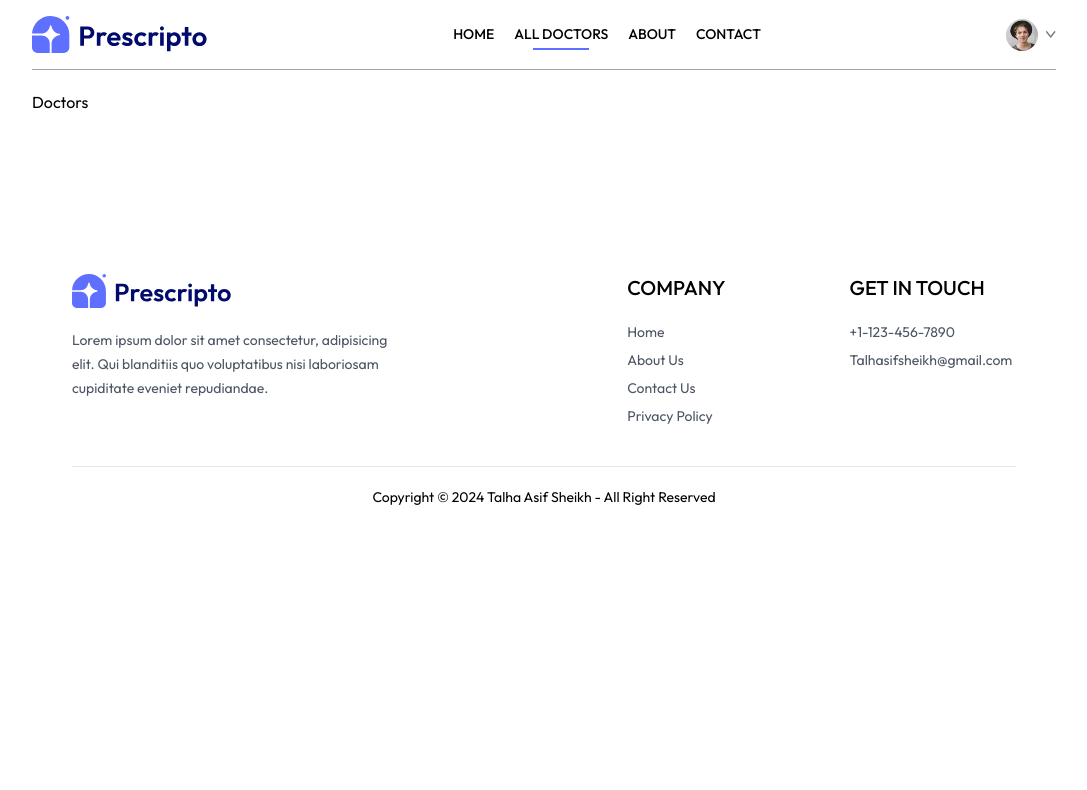
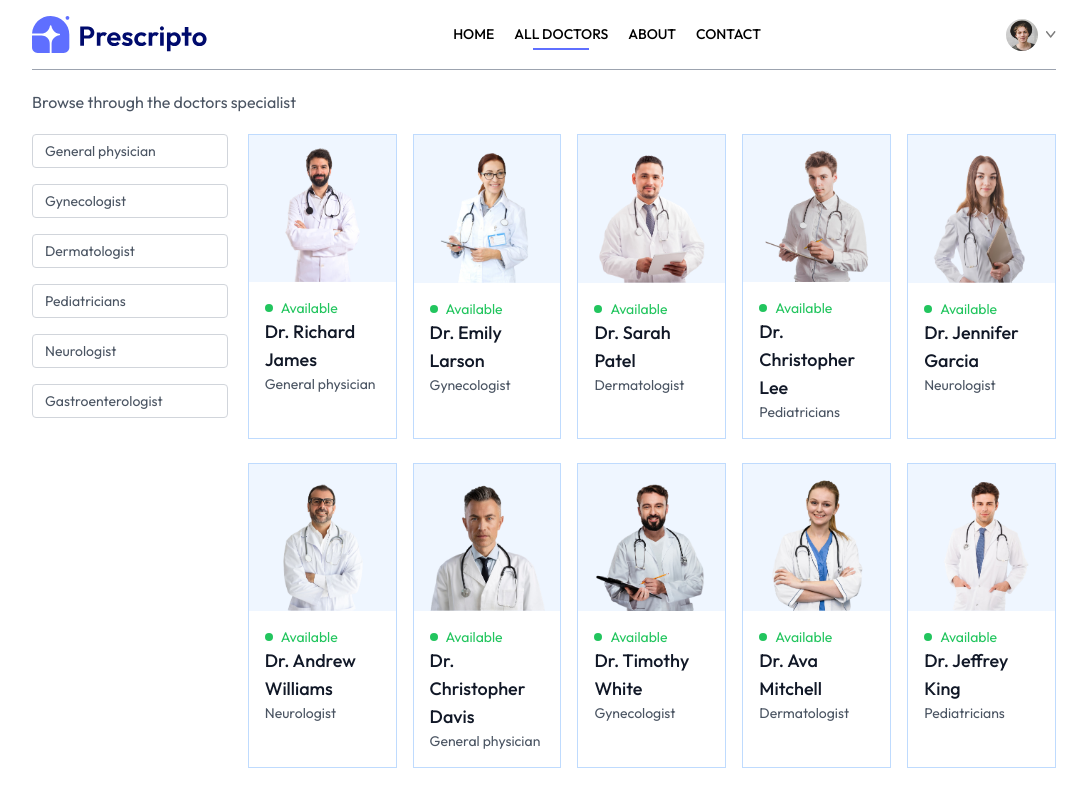
Before and after one commit to TalhaAsifSheikh/Prescripto, a React (Vite) app: page /doctors in a window 1280 px wide. Shown: the top 790 px of the page, without its empty margins (96-1183 px from the left). Built offline with nearby package versions, Linux system fonts and the light colour scheme.

Commit message:
Third commit

```diff
--- a/src/pages/Doctors.jsx
+++ b/src/pages/Doctors.jsx
@@ -1,7 +1,62 @@
-import React from 'react'
+import React, { useContext, useEffect, useState } from 'react'
+import { useNavigate, useParams } from 'react-router-dom';
+import { AppContext } from '../Context/AppContext';
 
 export default function Doctors() {
+
+  const {speciality} = useParams();
+  const [filterDoc, setFilterDoc] = useState([])
+  const navigate = useNavigate();
+  const {doctors} = useContext(AppContext);
+
+  const applyFilter = () => {
+    if(speciality){
+      setFilterDoc(doctors.filter(doc => doc.speciality === speciality))
+    }else{
+      setFilterDoc(doctors)
+    }
+  }
+
+  useEffect(() => {
+    applyFilter()
+  }, [doctors,speciality])
+
   return (
-    <div>Doctors</div>
+
+      <div>
+        <p className='text-gray-600'>Browse through the doctors specialist</p>
+        <div className='flex flex-col sm:flex-row items-start gap-5 mt-5' >
+          <div className='flex flex-col gap-4 text-sm text-gray-600'>
+            <p onClick={()=> speciality === 'General physician' ? navigate ('/doctors') : navigate("/doctors/General physician")} className={`w-[94vw] sm:w-auto pl-3 py-1.5 pr-16 border border-gray-300 rounded transition-all cursor-pointer ${speciality=== 'General physician' ? 'bg-indigo-100 text-black' : "" }`}>General physician</p>
+            <p onClick={()=> speciality === 'Gynecologist' ? navigate ('/doctors') : navigate("/doctors/Gynecologist")} className={`w-[94vw] sm:w-auto pl-3 py-1.5 pr-16 border border-gray-300 rounded transition-all cursor-pointer  ${speciality === 'Gynecologist' ? 'bg-indigo-100 text-black' : "" }`}>Gynecologist</p>
+            <p onClick={()=> speciality === 'Dermatologist' ? navigate ('/doctors') : navigate("/doctors/Dermatologist")} className={`w-[94vw] sm:w-auto pl-3 py-1.5 pr-16 border border-gray-300 rounded transition-all cursor-pointer  ${speciality === 'Dermatologist' ? 'bg-indigo-100 text-black' : "" }`}>Dermatologist</p>
+            <p onClick={()=> speciality === 'Pediatricians' ? navigate ('/doctors') : navigate("/doctors/Pediatricians")} className={`w-[94vw] sm:w-auto pl-3 py-1.5 pr-16 border border-gray-300 rounded transition-all cursor-pointer  ${speciality === 'Pediatricians' ? 'bg-indigo-100 text-black' : "" }`}>Pediatricians</p>
+            <p onClick={()=> speciality === 'Neurologist' ? navigate ('/doctors') : navigate("/doctors/Neurologist")} className={`w-[94vw] sm:w-auto pl-3 py-1.5 pr-16 border border-gray-300 rounded transition-all cursor-pointer  ${speciality === 'Neurologist' ? 'bg-indigo-100 text-black' : "" }`}>Neurologist</p>
+            <p onClick={()=> speciality === 'Gastroenterologist' ? navigate ('/doctors') : navigate("/doctors/Gastroenterologist")} className={`w-[94vw] sm:w-auto pl-3 py-1.5 pr-16 border border-gray-300 rounded transition-all cursor-pointer  ${speciality === 'Gastroenterologist' ? 'bg-indigo-100 text-black' : "" }`}>Gastroenterologist</p>
+          </div>
+          <div className='w-full grid grid-cols-5 gap-4 gap-y-6'>
+            {
+              filterDoc.map((item,index)=>(
+                <div onClick={()=>navigate(`/appointment/${item._id}`)} className='border border-blue-200 rounded-x1 overflow-hidden cursor-pointer hover:translate-y-[-10px] transition-all duration-500' key={index}>
+                    <img className='bg-blue-50' src={item.image} alt="" />
+                    <div className='p-4'>
+                        <div className='flex items-center gap-2 text-sm text-center text-green-500'>
+                            <p className='w-2 h-2 bg-green-500 rounded-full'></p><p>Available</p>
+                        </div>
+                        <p className='text-gray-900 text-lg font-medium'>{item.name}</p>
+                        <p className='text-gray-600 text-sm'>{item.speciality}</p>
+                    </div>
+                </div>
+              ))
+            }
+          </div>
+        </div>
+      </div>
+
+
+
+
+
+
   )
 }
```
